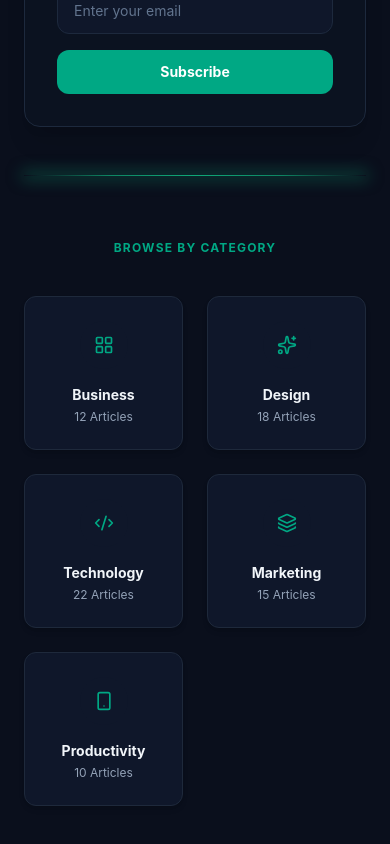
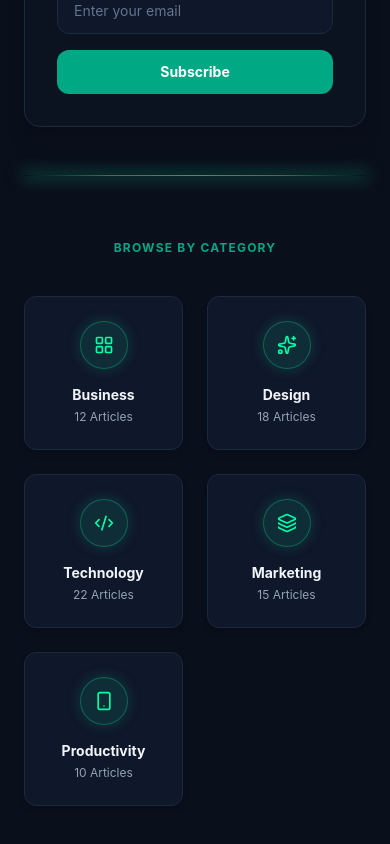
Before and after one commit to ozetechnologies/OzeTechnologies, a React (Vite) app: page /blogs in a window 390 px wide. Shown: the part 3361-4205 px from the top of the page. Built offline with nearby package versions, Linux system fonts and the light colour scheme.

Commit message:
Fix loader spinner positioning on mobile

```diff
--- a/src/Blogs.jsx
+++ b/src/Blogs.jsx
@@ -100,7 +100,8 @@ export default function Blogs() {
     inputText: isDark ? "text-white" : "text-slate-900",
     placeholder: isDark ? "placeholder-slate-500" : "placeholder-slate-400",
 
-    iconCircleBg: isDark ? "#0f172a" : "#f1f5f9",
+    iconCircleBg: isDark ? "rgba(16,185,129,0.14)" : "#000000",
+    iconCircleIcon: "#00ffa6",
   };
 
   const navItems = [
@@ -518,8 +519,13 @@ export default function Blogs() {
                 style={{ background: c.cardBg, borderColor: c.cardBorder }}
               >
                 <div
-                  className="w-12 h-12 rounded-full flex items-center justify-center mb-4 text-[#00a884] transition-colors duration-500"
-                  style={{ background: c.iconCircleBg }}
+                  className="w-12 h-12 rounded-full flex items-center justify-center mb-4 transition-colors duration-500"
+                  style={{
+                    background: c.iconCircleBg,
+                    color: c.iconCircleIcon,
+                    border: isDark ? "1px solid rgba(16,185,129,0.4)" : "none",
+                    boxShadow: isDark ? "0 0 14px rgba(16,185,129,0.25)" : "none",
+                  }}
                 >
                   <IconComponent size={20} />
                 </div>
--- a/src/LandingPage.jsx
+++ b/src/LandingPage.jsx
@@ -185,7 +185,7 @@ export default function LandingPage() {
         .bc-mono { font-family: 'JetBrains Mono', ui-monospace, monospace; }
         .bc-display { font-family: 'Space Grotesk', 'Inter', sans-serif; }
         .bc-body { font-family: 'Inter', sans-serif; }
-        .bc-loader-screen { position: fixed; inset: 0; z-index: 999; display: flex; flex-direction: column; align-items: center; justify-content: center; gap: 22px; background: var(--bc-base); transition: opacity 0.5s ease, visibility 0.5s ease; }
+        .bc-loader-screen { position: fixed; top: 0; left: 0; right: 0; bottom: 0; width: 100%; height: 100vh; height: 100dvh; margin: 0; padding: 0; z-index: 999; display: flex; flex-direction: column; align-items: center; justify-content: center; gap: 22px; background: var(--bc-base); transition: opacity 0.5s ease, visibility 0.5s ease; }
         .bc-loader-screen.bc-loader-hidden { opacity: 0; visibility: hidden; pointer-events: none; }
         .bc-loader-mark { position: relative; width: 64px; height: 64px; display: flex; align-items: center; justify-content: center; }
         .bc-loader-ring { position: absolute; inset: 0; border-radius: 999px; border: 2.5px solid var(--bc-line); border-top-color: var(--bc-cyan); animation: bc-spin 0.9s linear infinite; }
@@ -197,7 +197,7 @@ export default function LandingPage() {
         @media (prefers-reduced-motion: reduce) { .bc-loader-ring, .bc-loader-square { animation: none !important; } }
         .bc-page-content { opacity: 0; transform: translateY(6px); transition: opacity 0.6s ease, transform 0.6s ease; }
         .bc-page-content.bc-page-visible { opacity: 1; transform: translateY(0); }
-        .bc-grid-bg { background-image: linear-gradient(var(--bc-line-soft) 1px, transparent 1px), linear-gradient(90deg, var(--bc-line-soft) 1px, transparent 1px); background-size: 48px 48px; }
+        .bc-grid-bg { background: transparent; }
         .bc-card { background: var(--bc-panel); border: 1px solid var(--bc-line); box-shadow: var(--bc-shadow); transition: border-color 0.25s ease, transform 0.25s ease, box-shadow 0.25s ease; }
         .bc-card:hover { border-color: var(--bc-cyan); transform: translateY(-3px); box-shadow: var(--bc-shadow-lg); }
         .bc-btn-primary { background: var(--bc-cyan); color: var(--bc-btn-primary-text); box-shadow: 0 8px 20px -8px color-mix(in srgb, var(--bc-cyan) 55%, transparent); transition: filter 0.2s ease, transform 0.2s ease; }
@@ -276,7 +276,7 @@ export default function LandingPage() {
         .bc-hero-badge-line2 { font-family: 'Space Grotesk', 'Inter', sans-serif; font-weight: 700; font-size: 1.5rem; letter-spacing: 0.01em; background: linear-gradient(90deg, var(--bc-cyan), var(--bc-amber), var(--bc-cyan)); background-size: 200% auto; -webkit-background-clip: text; background-clip: text; color: transparent; animation: bc-badge-shimmer 5s linear infinite; }
         @keyframes bc-badge-shimmer { to { background-position: 200% center; } }
         @media (prefers-reduced-motion: reduce) { .bc-hero-badge-line2 { animation: none; } }
-        .bc-hero-decor-dots { position: absolute; top: 8px; left: 8px; width: 100px; height: 64px; background-image: radial-gradient(var(--bc-cyan) 1px, transparent 1px); background-size: 11px 11px; opacity: 0.3; pointer-events: none; }
+        .bc-hero-decor-dots { display: none; }
         .bc-hero-wave { position: absolute; bottom: 0; left: 0; width: 360px; max-width: 60%; height: auto; opacity: 0.4; pointer-events: none; }
         .bc-hero-media-wrap { position: relative; }
         .bc-hero-blob { position: absolute; top: -46px; right: -46px; width: 260px; height: 260px; border-radius: 50%; background: color-mix(in srgb, var(--bc-cyan) 18%, transparent); z-index: 0; }
```
